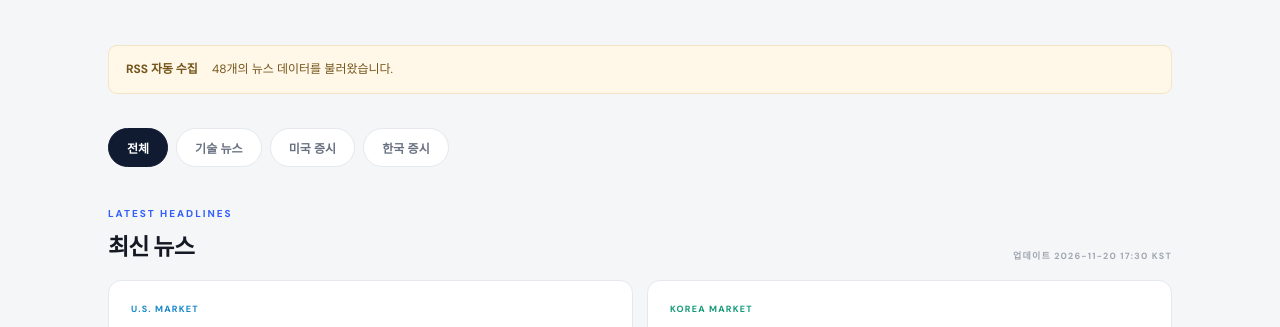
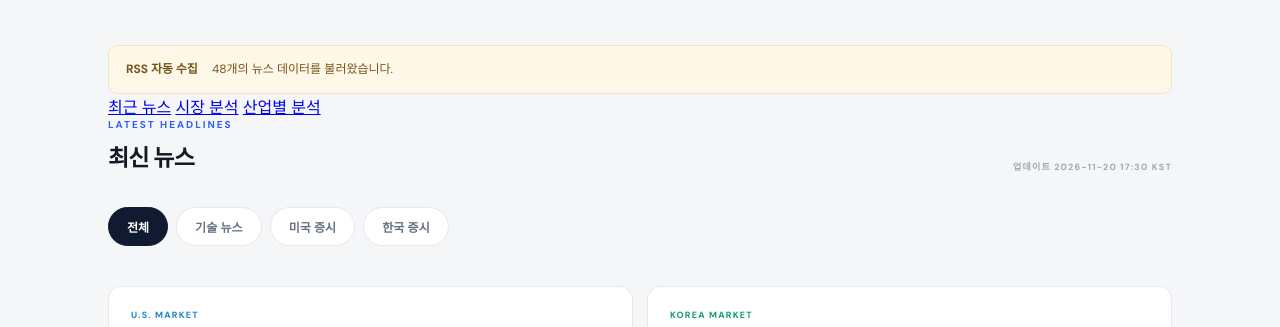
Before and after one commit to parktk13/daily-brief, a plain HTML site: page index.html in a window 1280 px wide. Shown: the part 393-720 px from the top of the page. Drawn offline with Linux system fonts and the light colour scheme.

Commit message:
Update index.html

```diff
--- a/index.html
+++ b/index.html
@@ -45,22 +45,28 @@
       <span>최신 뉴스 데이터를 불러오는 중입니다.</span>
     </section>
 
-    <!-- 뉴스 카테고리 -->
-    <nav class="tabs" aria-label="콘텐츠 분류">
-      <button class="tab active" data-filter="all">전체</button>
-      <button class="tab" data-filter="tech">기술 뉴스</button>
-      <button class="tab" data-filter="us">미국 증시</button>
-      <button class="tab" data-filter="kr">한국 증시</button>
+    <!-- 주요 메뉴 -->
+    <nav class="section-nav" aria-label="주요 메뉴">
+      <a href="#latest-news">최근 뉴스</a>
+      <a href="#market-analysis">시장 분석</a>
+      <a href="#industry-section">산업별 분석</a>
     </nav>
 
     <!-- 최신 뉴스 -->
-    <section class="section-heading">
+    <section class="section-heading" id="latest-news">
       <div>
         <p class="eyebrow">LATEST HEADLINES</p>
         <h2>최신 뉴스</h2>
       </div>
       <span class="sample-tag" id="updated">데이터 확인 중</span>
     </section>
+    <!-- 뉴스 카테고리 필터 -->
+    <nav class="tabs news-filters" aria-label="뉴스 카테고리">
+      <button class="tab active" data-filter="all">전체</button>
+      <button class="tab" data-filter="tech">기술 뉴스</button>
+      <button class="tab" data-filter="us">미국 증시</button>
+      <button class="tab" data-filter="kr">한국 증시</button>
+    </nav>
 
     <section class="cards" id="cards">
       <article class="card">
@@ -70,7 +76,7 @@
     </section>
 
     <!-- 시장 분석 -->
-    <section class="section-heading archive-heading">
+    <section class="section-heading archive-heading" id="market-analysis">
       <div>
         <p class="eyebrow">MARKET INTELLIGENCE</p>
         <h2>시장 분석</h2>
@@ -105,7 +111,7 @@
     </section>
 
     <!-- 산업 분석 -->
-    <section class="section-heading archive-heading">
+    <section class="section-heading archive-heading" id="industry-section">
       <div>
         <p class="eyebrow">INDUSTRY INSIGHT</p>
         <h2>산업별 분석</h2>
```
